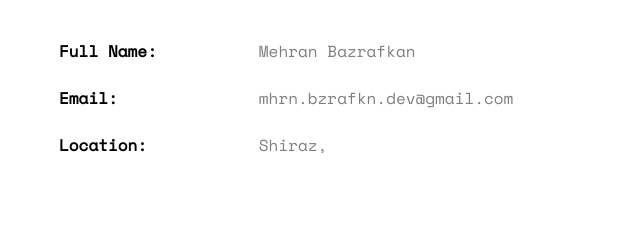
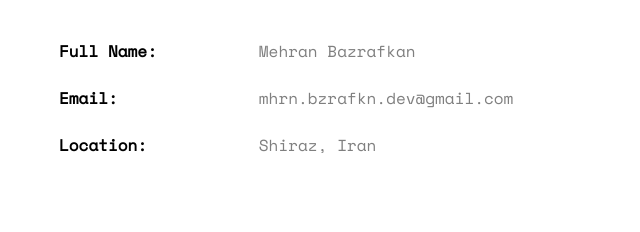
Before and after one commit to MehranBazrafkan/mehranbazrafkan.github.io, a plain HTML site: page index.html in a window 1280 px wide. Shown: the part 1034-1266 px from the top of the page, 11-651 px from the left. Drawn offline with nearby package versions, Linux system fonts and the light colour scheme; some packages are replaced by stand-ins of ours; no server answers; files whose address does not match are found by name.

Commit message:
Complete location info.

```diff
--- a/index.html
+++ b/index.html
@@ -8,20 +8,6 @@
 	<meta name="description" content="Free HTML5 Website Template by freehtml5.co" />
 	<meta name="keywords" content="free website templates, free html5, free template, free bootstrap, free website template, html5, css3, mobile first, responsive" />
 	<meta name="author" content="freehtml5.co" />
-
-	<!--
-	//////////////////////////////////////////////////////
-
-	FREE HTML5 TEMPLATE
-	DESIGNED & DEVELOPED by FreeHTML5.co
-
-	Website: 		http://freehtml5.co/
-	Email: 			info@freehtml5.co
-	Twitter: 		http://twitter.com/fh5co
-	Facebook: 		https://www.facebook.com/fh5co
-
-	//////////////////////////////////////////////////////
-	 -->
 
   	<!-- Facebook and Twitter integration -->
 	<meta property="og:title" content=""/>
@@ -100,7 +86,7 @@
 						<li><span class="first-block">Email:</span><span class="second-block">mhrn.bzrafkn.dev@gmail.com</span></li>
 						<!-- <li><span class="first-block">Website:</span><span class="second-block">www.yoursite.com</span></li> -->
 						<!-- <li><span class="first-block">Address:</span><span class="second-block">198 West 21th Street, Suite 721 New York NY 10016</span></li> -->
-						<li><span class="first-block">Location:</span><span class="second-block">Shiraz,</span></li>
+						<li><span class="first-block">Location:</span><span class="second-block">Shiraz, Iran</span></li>
 					</ul>
 				</div>
 				<div class="col-md-6">
```
